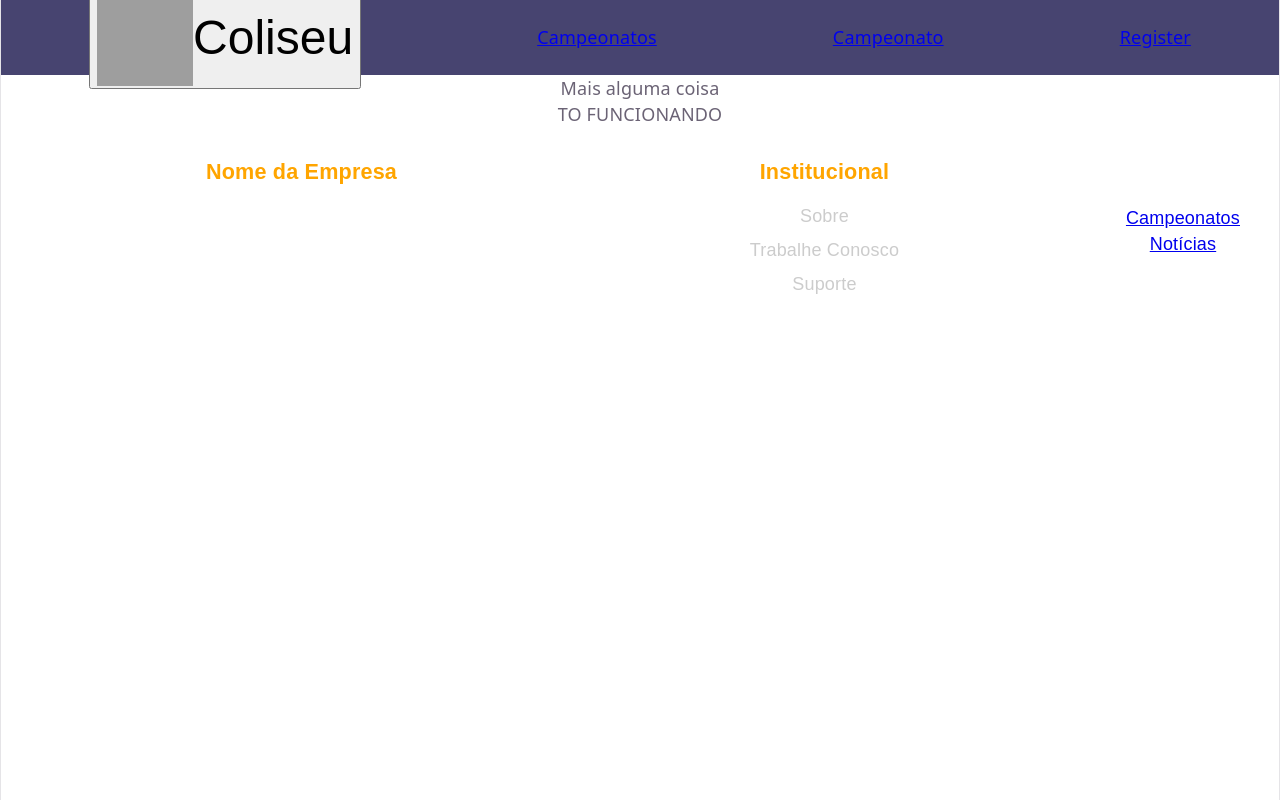
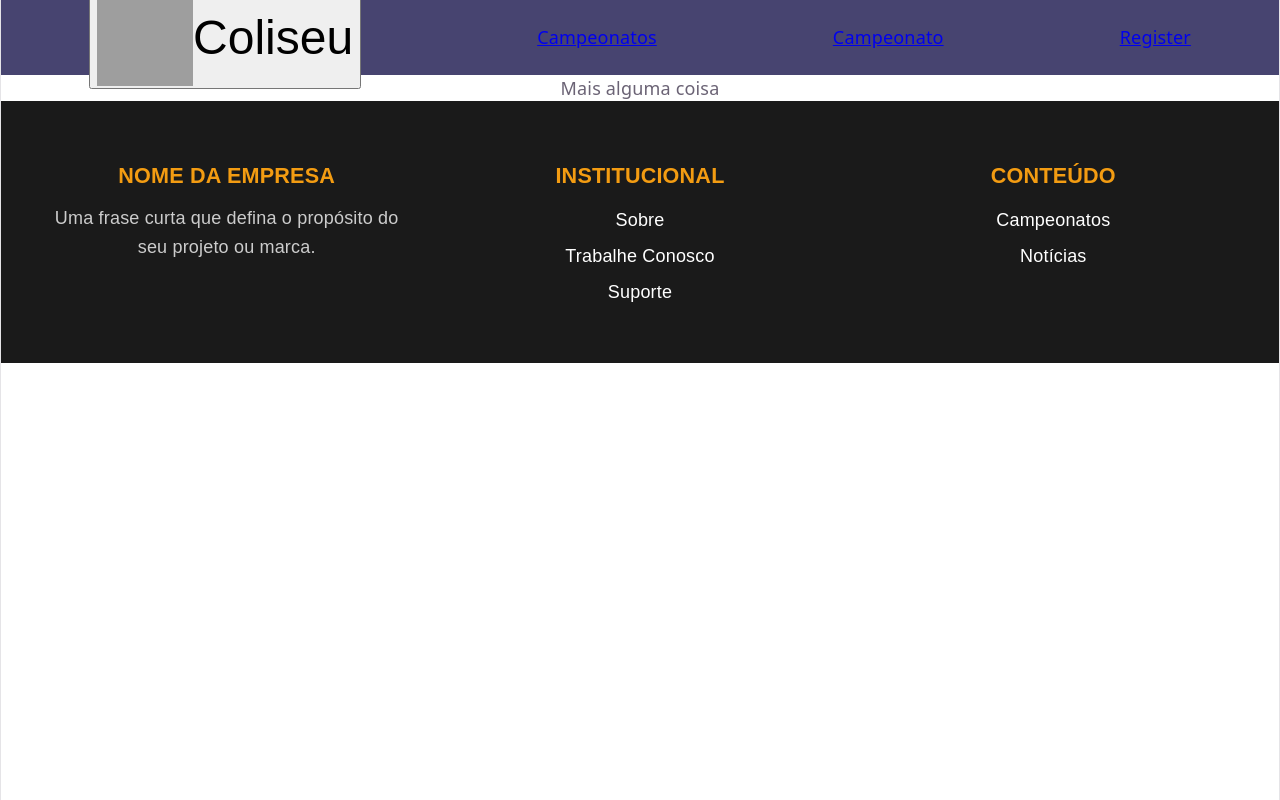
Before and after one commit to Daviferbox/Coliseu, a React (Vite) app: page / in a window 1280 px wide. Built offline with nearby package versions, Linux system fonts and the light colour scheme; grey boxes are pictures that could not be loaded.

Commit message:
feito o footer

```diff
--- a/src/components/Footer/index.tsx
+++ b/src/components/Footer/index.tsx
@@ -3,30 +3,28 @@ function Footer() {
 
   return (
     <>
-            <p>TO FUNCIONANDO</p>
+      <footer className="footer">
+        <div className="footer__container">
 
-              <footer>
-                <div className="footer-container">
-
-                    <div className="footer-col">
-                        <h3>Nome da Empresa</h3>
-                        <p>Uma frase curta que defina o propósito do seu projeto ou marca.</p>
+          <div className="footer__brand">
+            <h3 className="footer__title">Nome da Empresa</h3>
+            <p className="footer__description">Uma frase curta que defina o propósito do seu projeto ou marca.</p>
           </div>
 
-                    <div className="footer-col">
-                        <h3>Institucional</h3>
-                        <ul>
-                            <li><a href="/sobre">Sobre</a></li>
-                            <li><a href="/trabalhe-conosco">Trabalhe Conosco</a></li>
-                            <li><a href="/suporte">Suporte</a></li>
+          <div className="footer__links">
+            <h3 className="footer__title">Institucional</h3>
+            <ul className="footer__list">
+              <li className="footer__item"><a href="/sobre" className="footer__link" data-desc="Saiba mais sobre nossa empresa e missão">Sobre</a></li>
+              <li className="footer__item"><a href="/trabalhe-conosco" className="footer__link" data-desc="Veja oportunidades de carreira">Trabalhe Conosco</a></li>
+              <li className="footer__item"><a href="/suporte" className="footer__link" data-desc="Central de ajuda e suporte ao usuário">Suporte</a></li>
             </ul>
           </div>
 
-                    <div className="footer_1">
-                        <h3>Conteúdo</h3>
-                        <ul>
-                            <li><a href="/campeonatos">Campeonatos</a></li>
-                            <li><a href="/noticias">Notícias</a></li>
+          <div className="footer__links">
+            <h3 className="footer__title">Conteúdo</h3>
+            <ul className="footer__list">
+              <li className="footer__item"><a href="/campeonatos" className="footer__link" data-desc="Veja os campeonatos em destaque">Campeonatos</a></li>
+              <li className="footer__item"><a href="/noticias" className="footer__link" data-desc="Últimas notícias e atualizações">Notícias</a></li>
             </ul>
           </div>
 
--- a/src/style/style.css
+++ b/src/style/style.css
@@ -161,58 +161,127 @@ button p{
 }
 
 
-   /* Container principal do footer */
-footer {
-  background-color:var(--color0); /* Fundo escuro */
+ /* Reset básico para o footer */
+.footer {
+  background-color: #1a1a1a;
   color: #ffffff;
-  padding: 10px 10px;
+  padding: 40px 20px;
   font-family: sans-serif;
 }
 
-.footer-container {
-  display: flex;
-  flex-wrap: wrap; /* Faz as colunas quebrarem linha em telas pequenas */
-  justify-content: space-between;
+.footer__container {
   max-width: 1200px;
   margin: 0 auto;
+  display: flex;
+  flex-wrap: wrap;
+  gap: 40px;
+  justify-content: space-between;
 }
 
-.footer-col {
+/* Colunas do footer */
+.footer__brand,
+.footer__links {
   flex: 1;
-  min-width: 250px; /* Largura mínima antes de quebrar linha */
-  margin-bottom: 20px;
-  padding: 0 15px;
+  min-width: 250px;
 }
 
-.footer-col h3 {
+/* Títulos */
+.footer__title {
   font-size: 1.2rem;
   margin-bottom: 15px;
-  color: orange; /* Cor de destaque (ex: laranja) */
+  color: #f39c12; /* Cor de destaque (ex: laranja) */
+  text-transform: uppercase;
 }
 
-.footer-col ul {
+/* Descrição e Lista */
+.footer__description {
+  color: #cccccc;
+  line-height: 1.6;
+}
+
+.footer__list {
   list-style: none;
   padding: 0;
 }
 
-.footer-col ul li {
-  margin-bottom: 8px;
+.footer__item {
+  margin-bottom: 10px;
 }
 
-.footer-col ul li a {
+/* Underline animation + brief description tooltip on hover/focus */
+.footer__link {
+  position: relative;
+  display: inline-block;
+  color: #ffffff;
   text-decoration: none;
-  color: #cccccc;
-  transition: 0.3s;
+  transition: color 180ms ease;
 }
 
-.footer-col ul li a:hover {
-  color: #ffffff; /* Efeito ao passar o mouse */
+/* animated underline */
+.footer__link::before {
+  content: '';
+  position: absolute;
+  left: 0;
+  right: 0;
+  bottom: -6px;
+  height: 2px;
+  background: var(--color6);
+  transform: scaleX(0);
+  transform-origin: center center;
+  transition: transform 260ms cubic-bezier(.2,.9,.2,1);
+  opacity: 0.95;
+}
+.footer__link:hover::before,
+.footer__link:focus::before {
+  transform: scaleX(1);
 }
 
-/* Ajuste para telas pequenas (Mobile) */
+/* brief description tooltip */
+.footer__link::after {
+  content: attr(data-desc);
+  position: absolute;
+  left: 50%;
+  bottom: -2.8rem;
+  transform: translate(-50%, 8px);
+  white-space: nowrap;
+  font-size: 0.82rem;
+  color: #111;
+  background: rgba(240,206,26,0.98);
+  padding: 6px 10px;
+  border-radius: 6px;
+  box-shadow: 0 8px 20px rgba(0,0,0,0.24);
+  opacity: 0;
+  pointer-events: none;
+  transition: opacity 220ms cubic-bezier(.2,.9,.2,1), transform 220ms cubic-bezier(.2,.9,.2,1);
+  z-index: 6;
+}
+.footer__link:hover::after,
+.footer__link:focus::after {
+  opacity: 1;
+  transform: translate(-50%, 0);
+}
+
+/* ensure focus via keyboard shows same effect */
+.footer__link:focus {
+  outline: none;
+}
+
+/* Links */
+.footer__link {
+  color: #ffffff;
+  text-decoration: none;
+  transition: color 0.3s ease;
+}
+
+.footer__link:hover {
+  color: #f39c12;
+}
+
+/* Ajuste para telas menores */
 @media (max-width: 768px) {
-  .footer-container {
+  .footer__container {
     flex-direction: column;
     text-align: center;
   }
 }
+/* end of footer styles */
```
Lines whose indentation alone changed are shown as unchanged.
